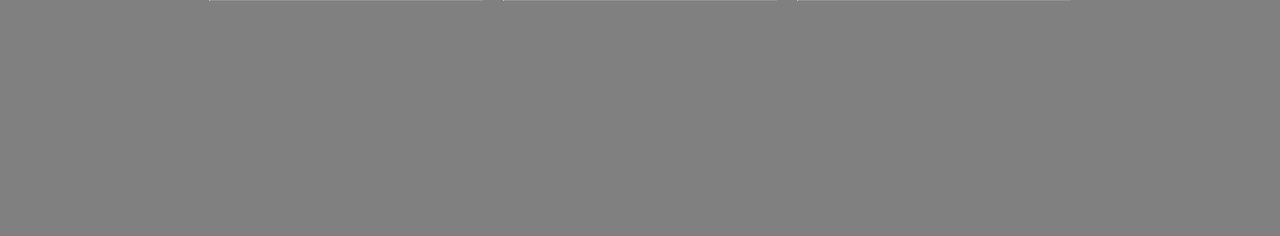
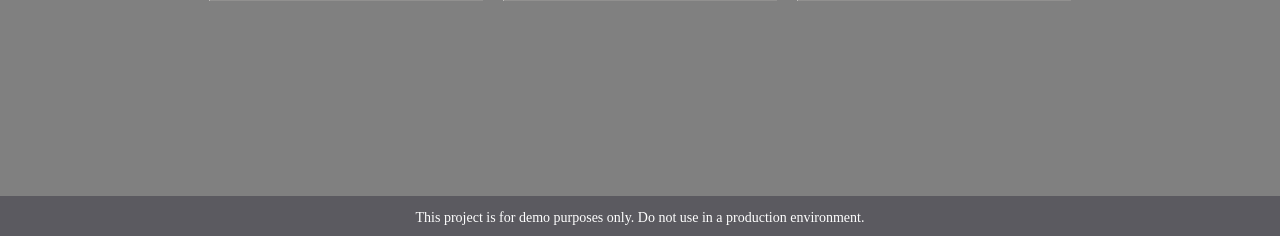
Before and after one commit to xanderstevenson/diy-devops-dashboard, a Flask app: page / in a window 1280 px wide. Shown: the part 564-800 px from the top of the page. Run offline with Flask 3, Linux system fonts and the light colour scheme; data that the repository does not hold is empty; parts of the project's set-up code (start-up, migrations or seed data) failed here and were passed over.

Commit message:
more stylizing

```diff
--- a/static/style.css
+++ b/static/style.css
@@ -84,3 +84,17 @@ body {
   background-color: #e9eff1;
   border: 2px ridge #e5e4e2;
 }
+
+.disclaimer {
+  position: fixed;
+  bottom: 0;
+  left: 0;
+  width: 100%;
+  background-color: #f0f0f0;
+  padding-bottom: 15px;
+  text-align: center;
+  font-size: 14px;
+  height: 25px;
+  background: rgb(91, 90, 96);
+  color: white;
+}
--- a/templates/index.html
+++ b/templates/index.html
@@ -72,6 +72,9 @@
             <!-- Add more dashboard elements as needed -->
         </span>
     </div>
+    <div class="disclaimer">
+        <p>This project is for demo purposes only. Do not use in a production environment.</p>
+    </div>
 
     <script>
         // Refresh the page every 5 minutes (300,000 milliseconds)
```
